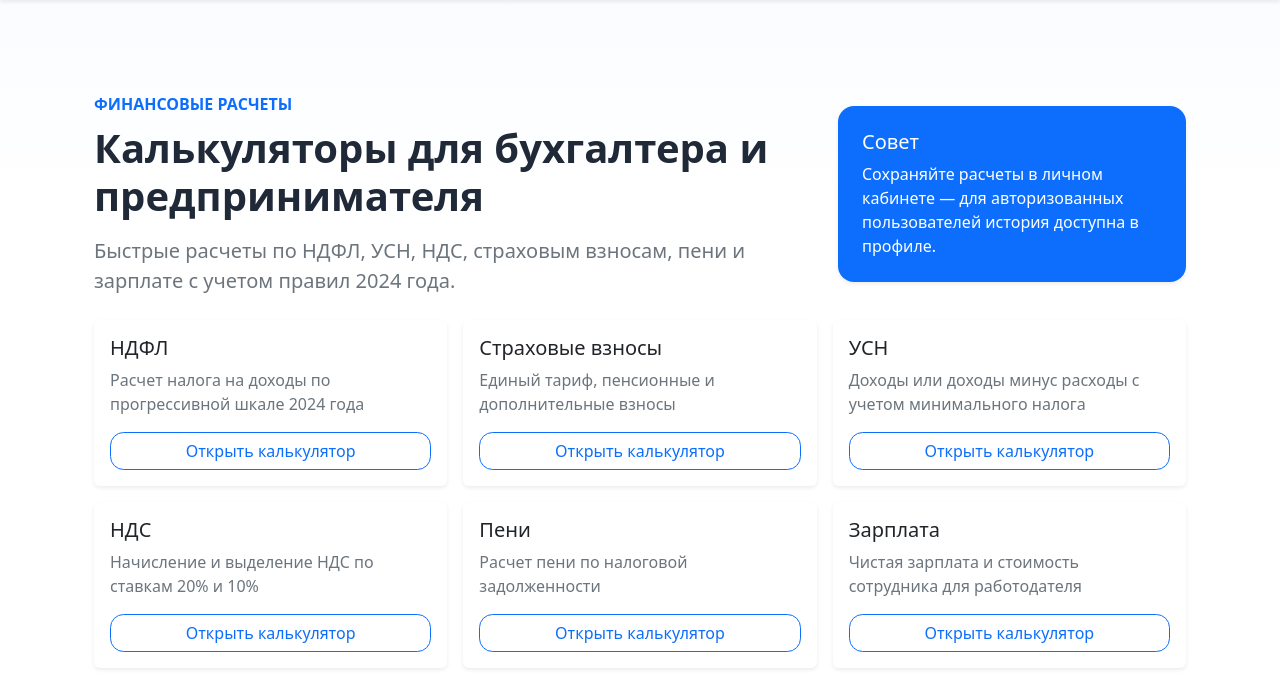
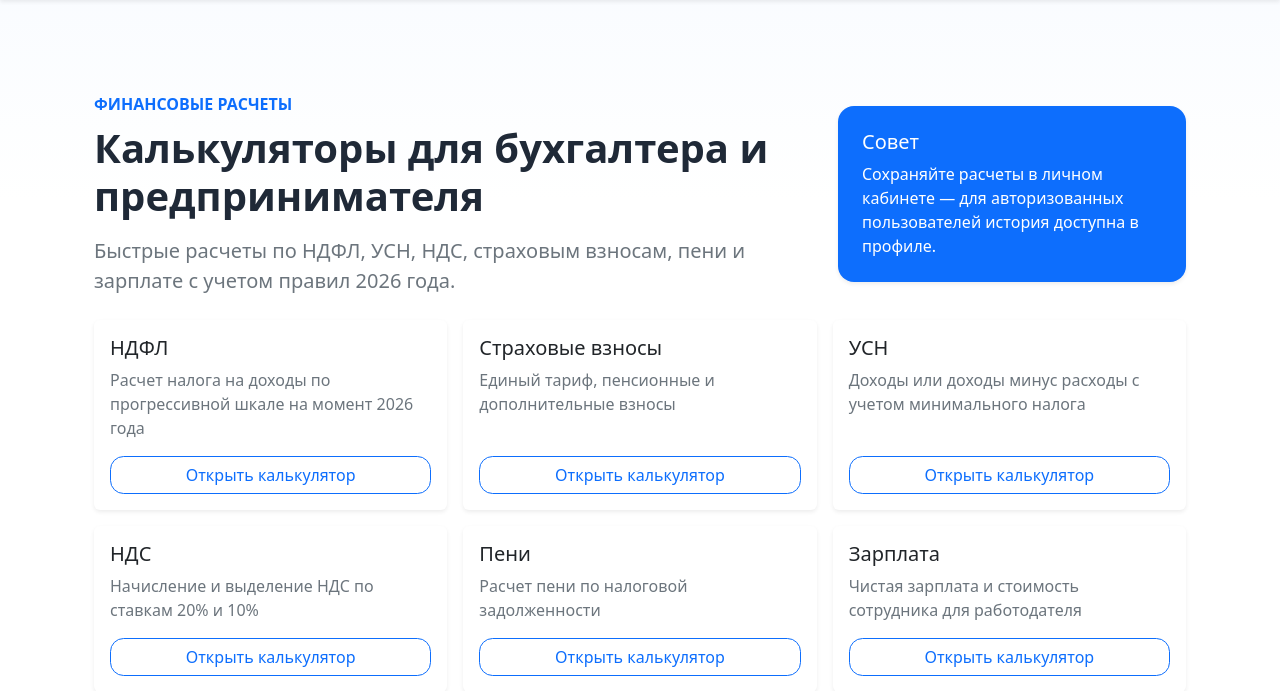
Before and after one commit to ds23432c/site_voronina, a Django app: page /calculator/ in a window 1280 px wide. Shown: the part 56-747 px from the top of the page. Run offline with Django 4.2, Linux system fonts and the light colour scheme.

Commit message:
Update calculator dates to 2026

```diff
--- a/apps/calculator/templates/calculator/index.html
+++ b/apps/calculator/templates/calculator/index.html
@@ -9,7 +9,7 @@
       <p class="text-uppercase text-primary fw-semibold mb-2">Финансовые расчеты</p>
       <h1 class="display-6 fw-bold mb-3">Калькуляторы для бухгалтера и предпринимателя</h1>
       <p class="lead text-secondary mb-0">
-        Быстрые расчеты по НДФЛ, УСН, НДС, страховым взносам, пени и зарплате с учетом правил 2024 года.
+        Быстрые расчеты по НДФЛ, УСН, НДС, страховым взносам, пени и зарплате с учетом правил 2026 года.
       </p>
     </div>
     <div class="col-lg-4">
--- a/apps/calculator/views.py
+++ b/apps/calculator/views.py
@@ -51,7 +51,7 @@ def _save_calculation(request, calculation_type: str, form_data: dict, result_da
 
 def index(request):
     cards = [
-        ("НДФЛ", "Расчет налога на доходы по прогрессивной шкале 2024 года", reverse("calculator:ndfl")),
+        ("НДФЛ", "Расчет налога на доходы по прогрессивной шкале на момент 2026 года", reverse("calculator:ndfl")),
         ("Страховые взносы", "Единый тариф, пенсионные и дополнительные взносы", reverse("calculator:contributions")),
         ("УСН", "Доходы или доходы минус расходы с учетом минимального налога", reverse("calculator:usn")),
         ("НДС", "Начисление и выделение НДС по ставкам 20% и 10%", reverse("calculator:vat")),
@@ -87,7 +87,7 @@ def ndfl(request):
                 if result
                 else []
             ),
-            "description": "Прогрессивный расчет по ставкам 13% и 15% для 2024 года.",
+            "description": "Прогрессивный расчет по ставкам 13% и 15% для 2026 года.",
         },
     )
 
@@ -120,7 +120,7 @@ def contributions(request):
                 if result
                 else []
             ),
-            "description": "Расчет взносов по единому тарифу 2024 года с отдельным тарифом на травматизм.",
+            "description": "Расчет взносов по единому тарифу 2026 года с отдельным тарифом на травматизм.",
         },
     )
 
@@ -254,6 +254,6 @@ def salary(request):
                 if result
                 else []
             ),
-            "description": "Расчет чистой зарплаты и полной стоимости сотрудника по правилам 2024 года.",
+            "description": "Расчет чистой зарплаты и полной стоимости сотрудника по правилам 2026 года.",
         },
     )
```
